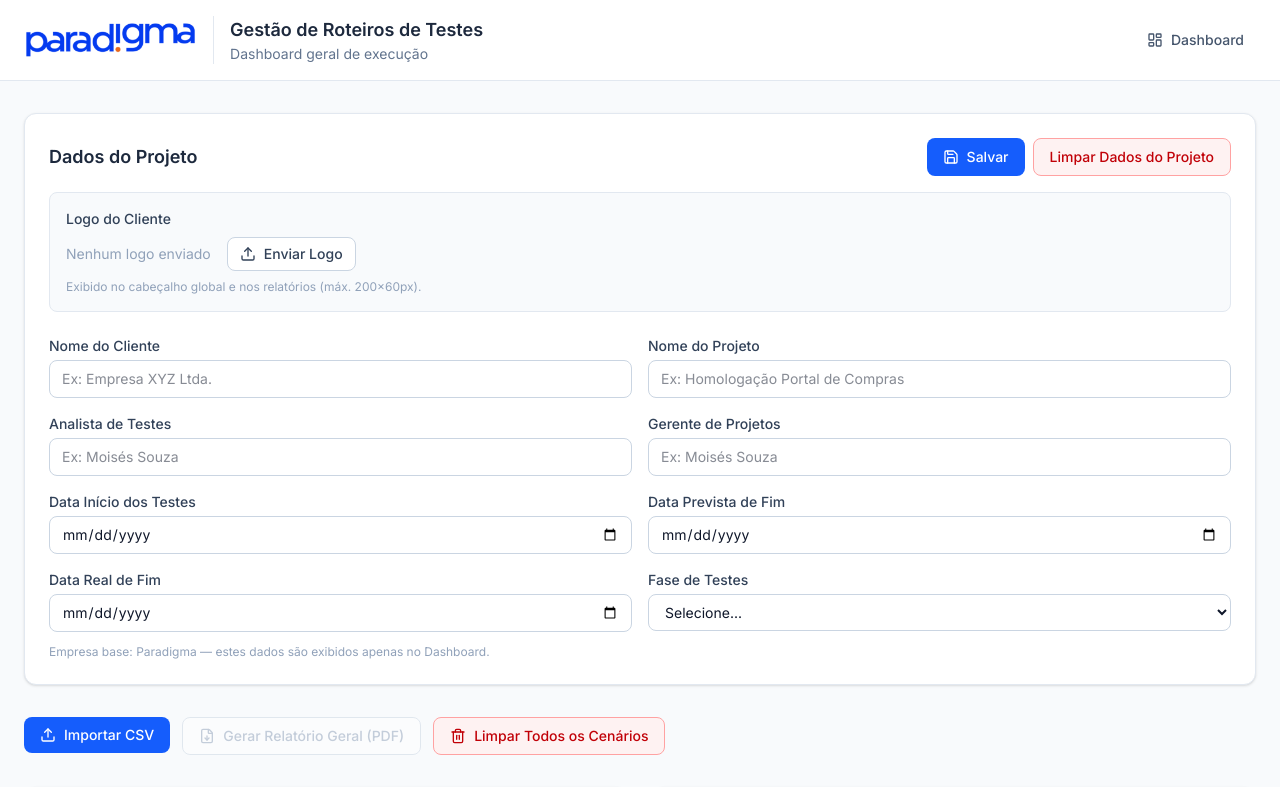
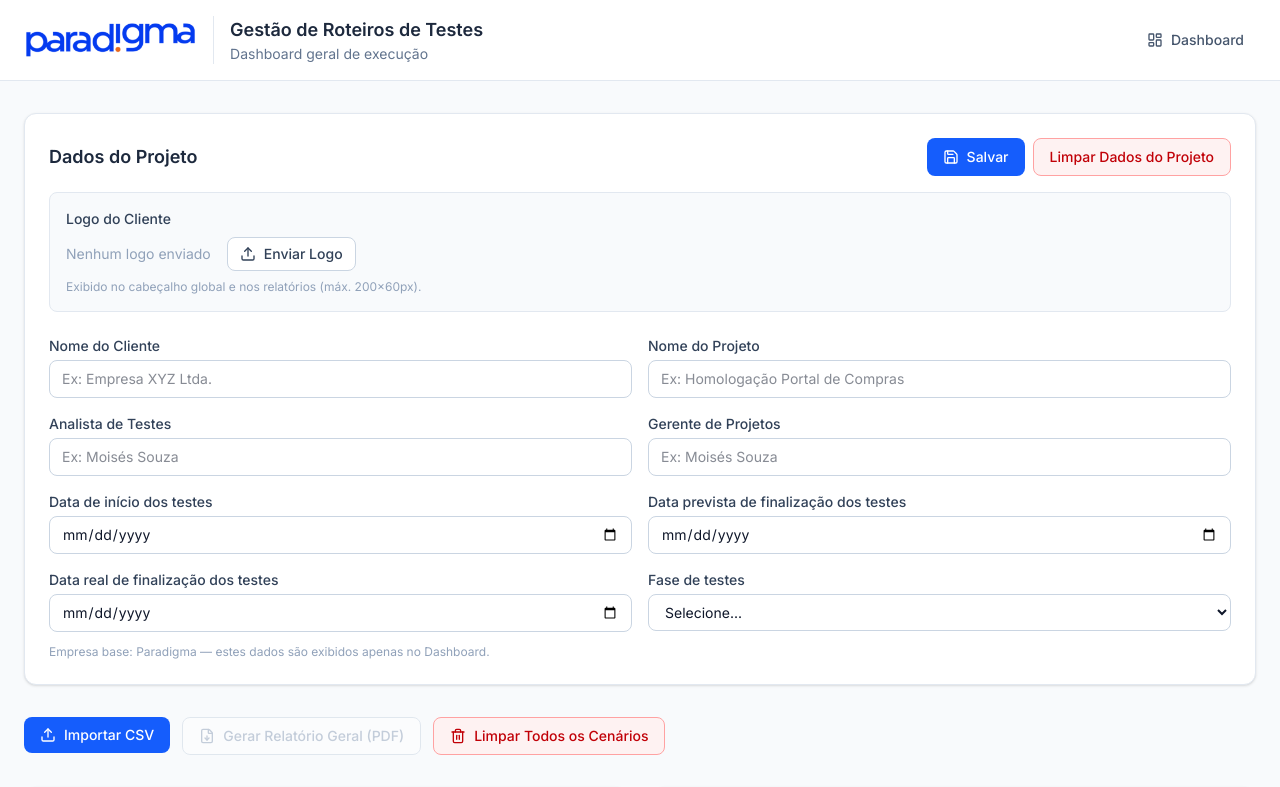
Before and after one commit to mssmrc/dashboard-testes-paradigma, a Next.js app: page / in a window 1280 px wide. Shown: the top 787 px of the page. Built offline with nearby package versions, Linux system fonts and the light colour scheme; no server answers; the database is empty.

Commit message:
feat: implementa novos campos e validacoes no painel de dados do projeto

```diff
--- a/components/ProjectMetadataPanel.tsx
+++ b/components/ProjectMetadataPanel.tsx
@@ -60,6 +60,11 @@ export function ProjectMetadataPanel({ initialData }: ProjectMetadataPanelProps)
 
     try {
       await clearProjectMetadata();
+      try {
+        await clearClientLogo();
+      } catch (err) {
+        console.error("Erro ao limpar logo do cliente:", err);
+      }
       setForm({
         clientName: "",
         projectName: "",
@@ -289,7 +294,7 @@ export function ProjectMetadataPanel({ initialData }: ProjectMetadataPanelProps)
         </div>
         <div>
           <label className="mb-1 block text-sm font-medium text-slate-700">
-            Data Início dos Testes
+            Data de início dos testes
           </label>
           <input
             type={locked ? "text" : "date"}
@@ -303,7 +308,7 @@ export function ProjectMetadataPanel({ initialData }: ProjectMetadataPanelProps)
         </div>
         <div>
           <label className="mb-1 block text-sm font-medium text-slate-700">
-            Data Prevista de Fim
+            Data prevista de finalização dos testes
           </label>
           <input
             type={locked ? "text" : "date"}
@@ -317,7 +322,7 @@ export function ProjectMetadataPanel({ initialData }: ProjectMetadataPanelProps)
         </div>
         <div>
           <label className="mb-1 block text-sm font-medium text-slate-700">
-            Data Real de Fim
+            Data real de finalização dos testes
           </label>
           <input
             type={locked ? "text" : "date"}
@@ -325,12 +330,13 @@ export function ProjectMetadataPanel({ initialData }: ProjectMetadataPanelProps)
             value={locked ? formatDateToBR(form.dataRealFim) : form.dataRealFim}
             onChange={(e) => setForm({ ...form, dataRealFim: e.target.value })}
             readOnly={locked}
+            required
             className={inputClass}
           />
         </div>
         <div>
           <label className="mb-1 block text-sm font-medium text-slate-700">
-            Fase de Testes
+            Fase de testes
           </label>
           <select
             value={form.faseTestes}
```
